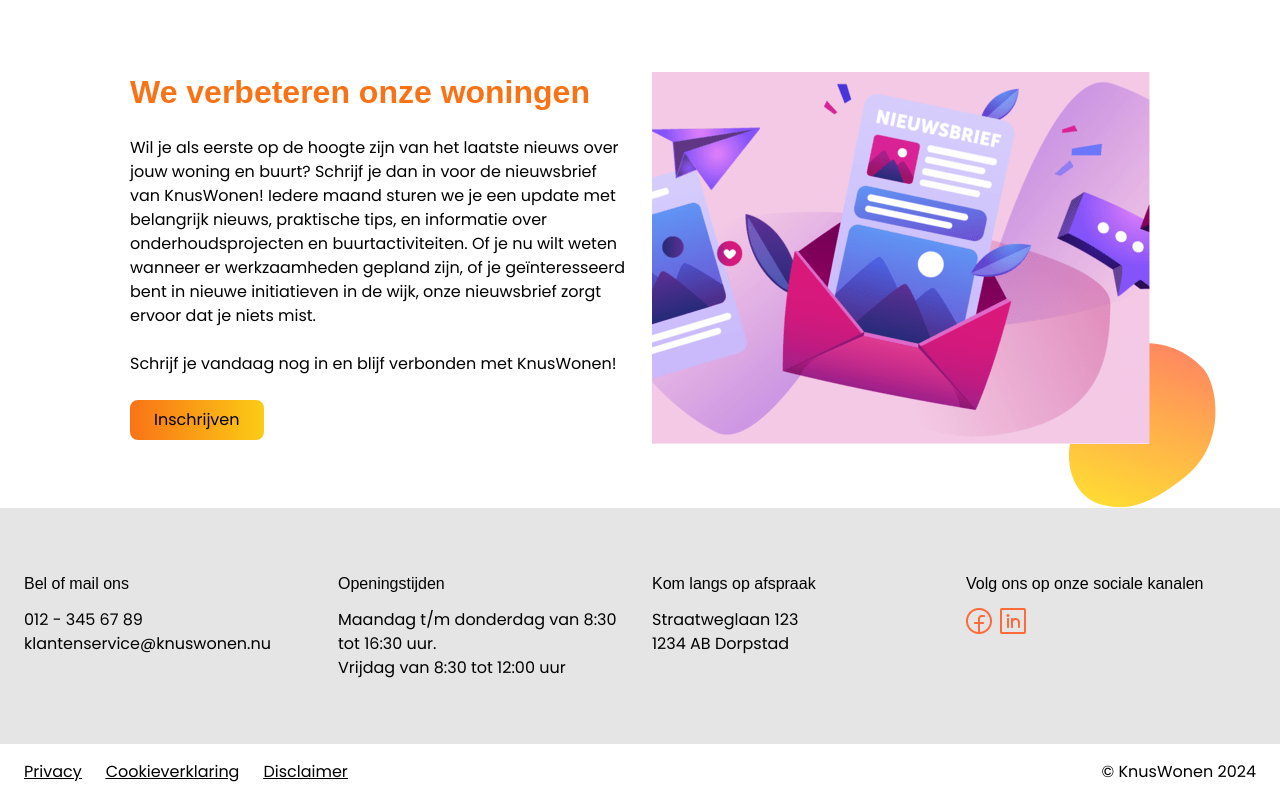
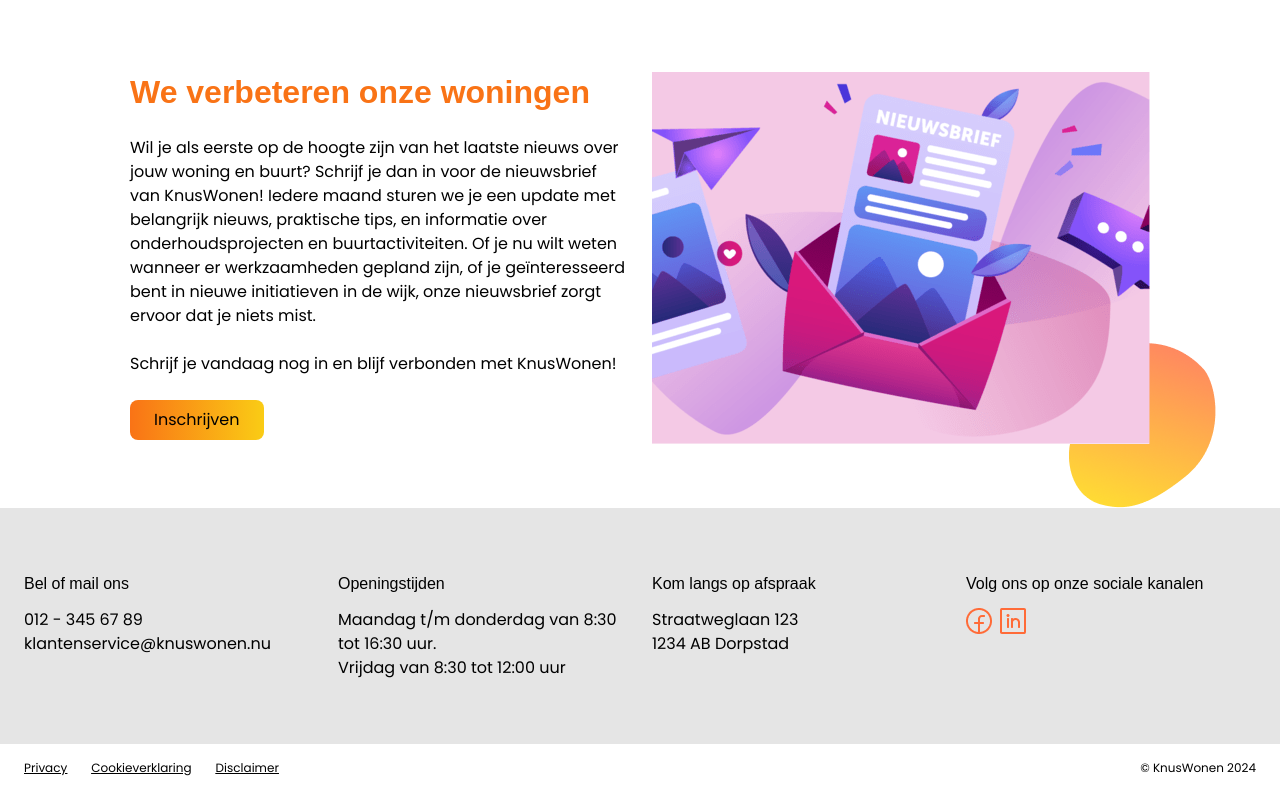
Before and after one commit to keithzano/knuswonen, a Next.js app: page / in a window 1280 px wide. Shown: the part 1694-2494 px from the top of the page. Built offline with nearby package versions, Linux system fonts and the light colour scheme; a web font is replaced by a local one.

Commit message:
fixes spacing on the footer

```diff
--- a/src/app/components/Footer.tsx
+++ b/src/app/components/Footer.tsx
@@ -51,14 +51,14 @@ export const Footer: React.FC = () => {
       {/* Bottom section with privacy links and copyright */}
       <div className="flex flex-row bg-white px-6 py-4 container mx-auto justify-between">
         {/* Privacy, Cookie Policy, and Disclaimer links */}
-        <div className="space-x-3 md:space-x-6 underline">
+        <div className=" text-xs space-x-6 underline">
           <a href="#">Privacy</a>
           <a href="#">Cookieverklaring</a>
           <a href="#">Disclaimer</a>
         </div>
 
         {/* Copyright notice */}
-        <p>© KnusWonen 2024</p>
+        <p className='text-xs'>© KnusWonen 2024</p>
       </div>
     </section>
   );
```
